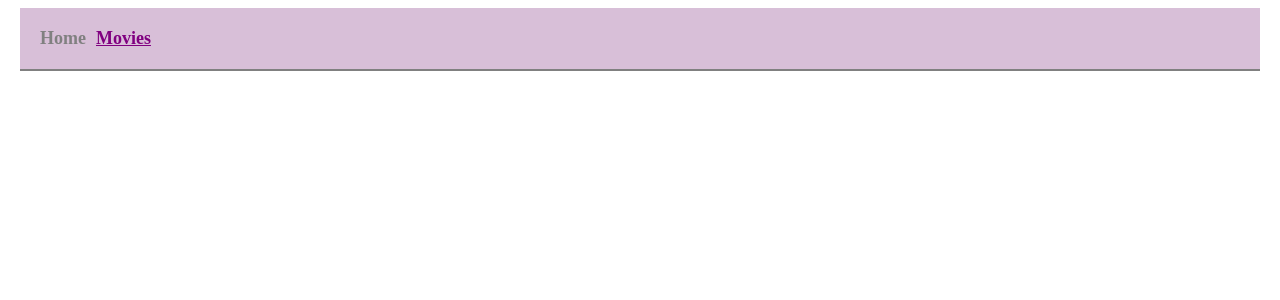
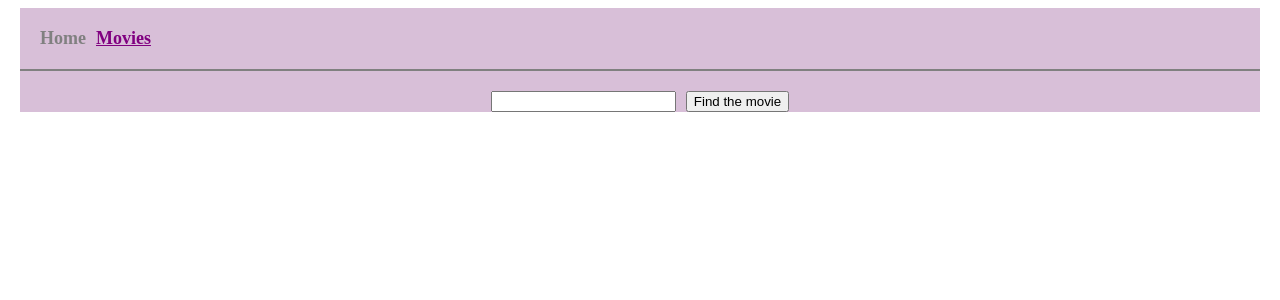
Before and after one commit to KaterinaGerts/goit-react-hw-04-movies, a React (Create React App) app: page /movies in a window 1280 px wide. Shown: the top 300 px of the page. Built offline with nearby package versions, Linux system fonts and the light colour scheme.

Commit message:
начала делать страницу поиска фильмов

```diff
--- a/src/App.jsx
+++ b/src/App.jsx
@@ -2,7 +2,7 @@ import { Route, Switch } from 'react-router-dom';
 import Container from 'components/Container';
 import AppBar from 'components/AppBar';
 import HomePage from 'views/HomePage';
-//import MoviesPage from 'views/MoviesPage';
+import MoviesPage from 'views/MoviesPage';
 import MovieDetailsPage from 'views/MovieDetailsPage';
 
 function App() {
@@ -15,9 +15,9 @@ function App() {
         <Route path="/" exact>
           <HomePage />
         </Route>
-        {/* <Route path="/movies" exact>
+        <Route path="/movies" exact>
           <MoviesPage />
-        </Route> */}
+        </Route>
         <Route path="/movies/:movieId">
           <MovieDetailsPage />
         </Route>
--- a/src/components/MoviesList/MoviesList.jsx
+++ b/src/components/MoviesList/MoviesList.jsx
@@ -12,7 +12,7 @@ const MoviesList = ({movies}) => {
      {movies.map(({id, title, poster_path}) => (
        <li className={s.list} key={id}><Link to={`/movies/${id}`}>
        <img src={`${IMG_URL}${poster_path}`} alt={title} width="300" /></Link>
-       <Link to={`/movies/${id}`}>{title}</Link>
+       <Link to={`/movies/${id}`} className={s.title}>{title}</Link>
        </li>
      ))}
    </ul>
--- a/src/components/MoviesList/MoviesList.module.css
+++ b/src/components/MoviesList/MoviesList.module.css
@@ -13,3 +13,11 @@
   margin-right: 25px;
   margin-bottom: 20px;
 }
+
+.title {
+ text-decoration: none;
+
+ font-size: 18px;
+ font-weight: normal;
+ font-family:'Times New Roman', Times, serif;
+}
--- a/src/services/movie-api.js
+++ b/src/services/movie-api.js
@@ -12,7 +12,7 @@ export function fetchPopularMovies() {
   return fetchWithErrorHandling(`${BASE_URL}trending/movie/day?api_key=${KEY}`,);
 };
 
-export function fetchForSearchMovies() {
+export function fetchForSearchMovies(query) {
   return fetchWithErrorHandling(`${BASE_URL}search/movie?${KEY}&language=en-US&page=1&include_adult=false`,);
 };
 
--- a/src/views/MoviesPage/MoviesPage.jsx
+++ b/src/views/MoviesPage/MoviesPage.jsx
@@ -1,10 +1,34 @@
-import React from 'react'
+import React from 'react';
+import s from './MoviesPage.module.css';
+import { useState, useEffect } from "react";
+import * as moviesApi from 'services/movie-api';
 
-export const MoviesPage = () => {
+const MoviesPage = () => {
+   const [query, setQuery] = useState('');
+
+  useEffect(() => {
+    if(!query) return;
+    moviesApi
+     .fetchForSearchMovies()
+     .then(data => setQuery(data))
+   }, [query])
+
+   const handleChange = e => {
+    const value = e.currentTarget.value;
+    setQuery(value.toLowerCase());
+  };
+
+const handleSubmit = e => {
+  e.preventDefault();
+  console.log(e.target.value);
+}
+
   return (
-    <div>
-      <input type="text" width="300px"/>
-      <button type="button">Find the movie</button>
-    </div>
+    <form onSubmit={handleSubmit} className={s.inputContainer}>
+      <input type="input" onChange={handleChange} className={s.input}/>
+      <button type="button" className={s.buttomSearch}>Find the movie</button>
+    </form>
   )
 }
+
+export default MoviesPage;
--- a/src/views/MoviesPage/MoviesPage.module.css
+++ b/src/views/MoviesPage/MoviesPage.module.css
@@ -0,0 +1,8 @@
+.inputContainer {
+  margin-top: 20px;
+  text-align: center;
+}
+
+.input {
+  margin-right: 10px;
+}
```
